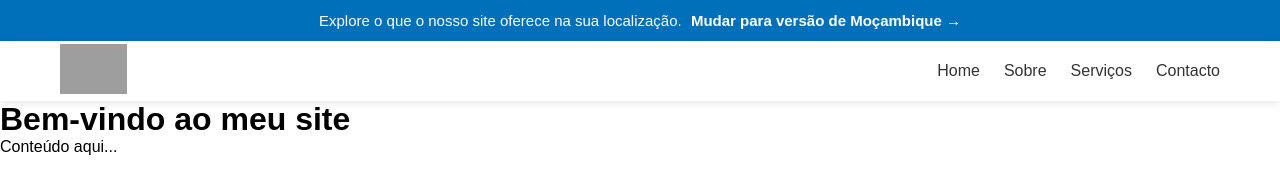
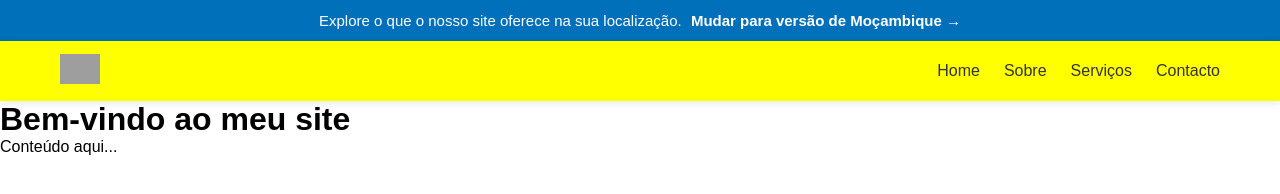
Before and after one commit to iriano380/Codemy, a plain HTML site: page index.html in a window 1280 px wide. Drawn offline with Linux system fonts and the light colour scheme; grey boxes are pictures that could not be loaded.

Commit message:
Update style.css

```diff
--- a/style.css
+++ b/style.css
@@ -34,7 +34,7 @@ body {
 /* Cabeçalho */
 .site-header {
   width: 100%;
-  background-color: #ffffff;       /* fundo branco; muda se preferires escuro */
+  background-color: yellow;       /* fundo branco; muda se preferires escuro */
   box-shadow: 0 2px 8px rgba(0,0,0,0.1);
   position: sticky;
   top: 0;
@@ -53,7 +53,7 @@ body {
 
 /* Logotipo */
 .logo img {
-  height: 50px;  /* ajusta conforme o tamanho do teu logo */
+  height: 30px;  /* ajusta conforme o tamanho do teu logo */
 }
 
 /* Menu normal (desktop) */
```
